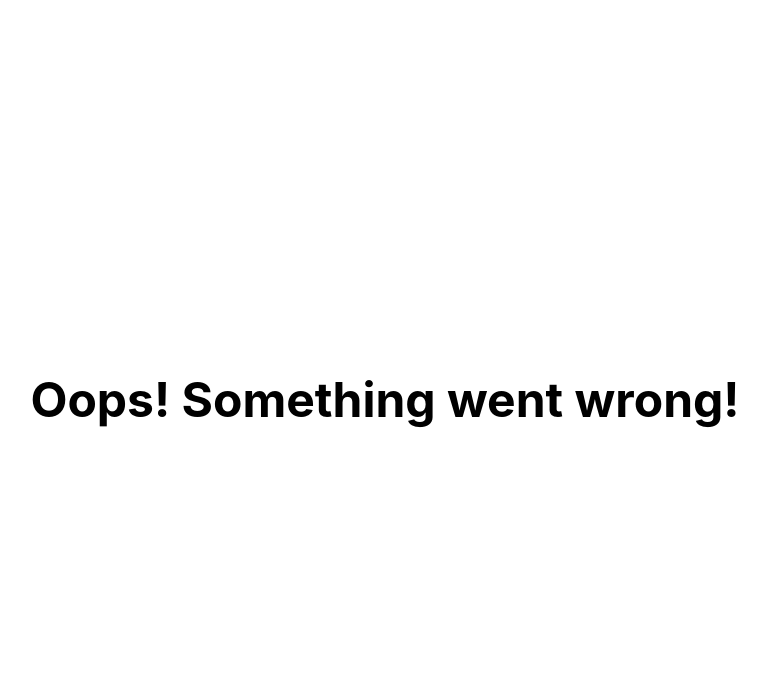
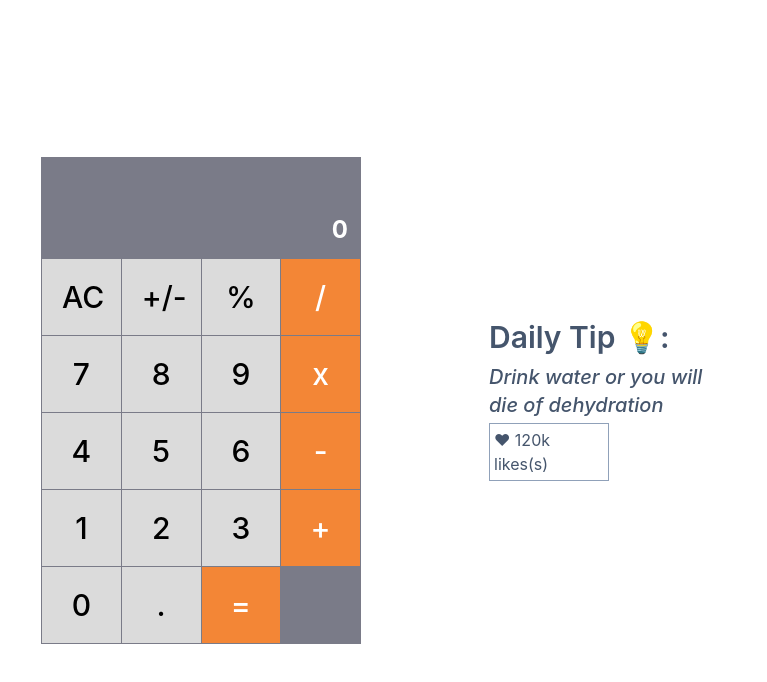
Before and after one commit to Mugisha-Elie/Calculator-App, a React (Vite) app: page / in a window 1280 px wide. Shown: the top 682 px of the page, without its empty margins (255-1022 px from the left). Built offline with nearby package versions, Linux system fonts and the light colour scheme.

Commit message:
feat: learning suspense in react, manual loading demo, the problem

```diff
--- a/src/App.tsx
+++ b/src/App.tsx
@@ -2,6 +2,7 @@ import CustomBtn from "./components/CustomBtn"
 import { useReducer } from "react"
 import calculatorReducer from "./store/calculatorReducer"
 import { initialState } from "./store/initialState"
+import DailyTip from "./components/DailyTip"
 
 
 
@@ -27,7 +28,7 @@ export default function App(){
   }
 
   return (
-    <div className="min-h-screen flex justify-center items-center">
+    <div className="min-h-screen flex  justify-center items-center gap-[10%]">
       <div className="grid grid-cols-4 bg-[#7A7B88] p-px gap-px w-80">
 
         <div className="col-span-4 p-3 text-white text-2xl font-bold text-right min-h-25 flex flex-col justify-end gap-2">
@@ -56,6 +57,8 @@ export default function App(){
         <CustomBtn label="=" color="orange" onClick={handleButtonClick} />
 
       </div>
+
+      <DailyTip />
     </div>
   )
 }
--- a/src/components/CustomBtn.tsx
+++ b/src/components/CustomBtn.tsx
@@ -1,7 +1,7 @@
 import type { BtnProps } from "../types/BtnProps";
 
 export default function CustomBtn({label, span = 1, color = 'light-gray', onClick}: BtnProps){
-    throw new Error("Simulated Crush")
+    // throw new Error("Simulated Crush")
 
     const colorClasses = {
         'light-gray': 'text-black bg-[#DBDBDB]',
--- /dev/null
+++ b/src/components/DailyTip.tsx
@@ -0,0 +1,47 @@
+import {useState, useEffect} from 'react';
+import { wait } from './Simulations';
+import TipLikes from './TipLikes';
+
+const tips = [
+    "The best time to think about your problems is when you are cutting onions",
+    "Drink water or you will die of dehydration",
+    "Avoid everything that you feel like you want to avoid, you might be right"
+]
+
+export default function DailyTip(){
+    const [tip, setTip] = useState("");
+    const [isLoading, setIsLoading] = useState(false)
+
+    useEffect(() => {
+        async function getTip(){
+            setIsLoading(true)
+            await wait(3000);
+
+            const index = Math.floor(Math.random() * tips.length);
+            const randomTip = tips[index];
+
+            setTip(randomTip)
+            setIsLoading(false);
+        }
+
+
+        getTip();
+    }, [])
+
+    return (
+        <div className='space-y-2'>
+            <h2 className='text-3xl font-semibold text-slate-600'>Daily Tip 💡:</h2>
+            <div className='w-60 text-slate-600' >
+                {isLoading
+                ? <p>Loading daily tip...</p>
+                : (
+                    <div className='space-y-1'>
+                        <p className='italic text-xl font-medium'>{tip}</p>
+                        <TipLikes />
+                    </div>
+                )
+                }
+            </div>
+        </div>
+    )
+}
--- /dev/null
+++ b/src/components/Simulations.tsx
@@ -0,0 +1 @@
+export const wait = (delay: number) => new Promise(res => setTimeout(res, delay))
--- /dev/null
+++ b/src/components/TipLikes.tsx
@@ -0,0 +1,31 @@
+import {useEffect, useState} from 'react';
+import { wait } from './Simulations';
+
+const likesDB = ["120k", "2", "345"];
+
+export default function TipLikes(){
+    const [likes, setLikes] = useState("0");
+    const [isLoading, setIsLoading] = useState(false);
+
+    useEffect(() => {
+        async function getLikes(){
+            setIsLoading(true);
+            await wait(1000);
+
+            const randomIndex = Math.floor(Math.random() * likesDB.length);
+            setLikes(likesDB[randomIndex]);
+            setIsLoading(false);
+        }
+
+        getLikes()
+    }, [])
+    return(
+        <div className='border border-slate-400 p-1 flex items-center w-[50%]'>
+            {isLoading
+            ? <p>...</p>
+            : (
+                <p>♥ {likes} likes(s)</p>
+            )}
+        </div>
+    )
+}
```
